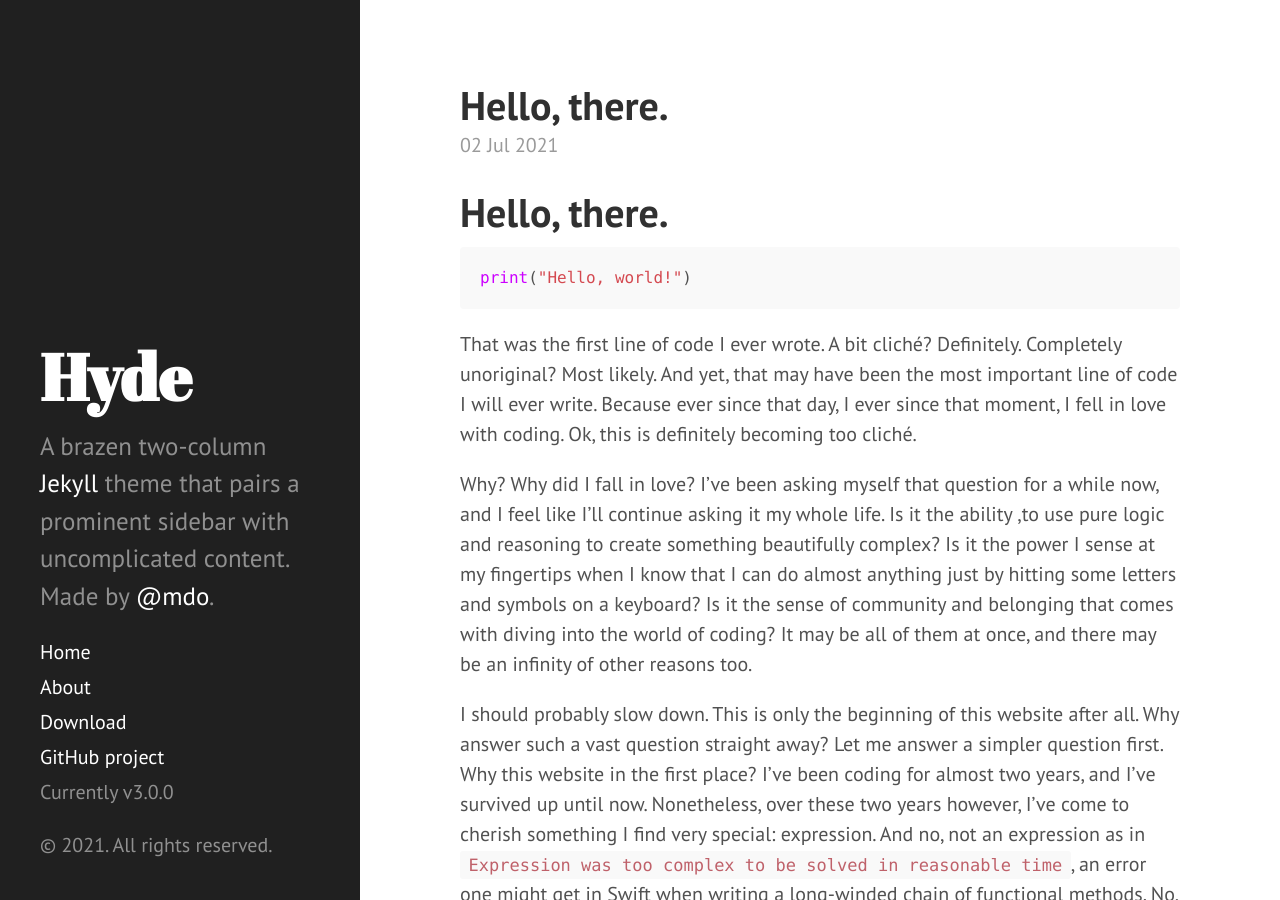
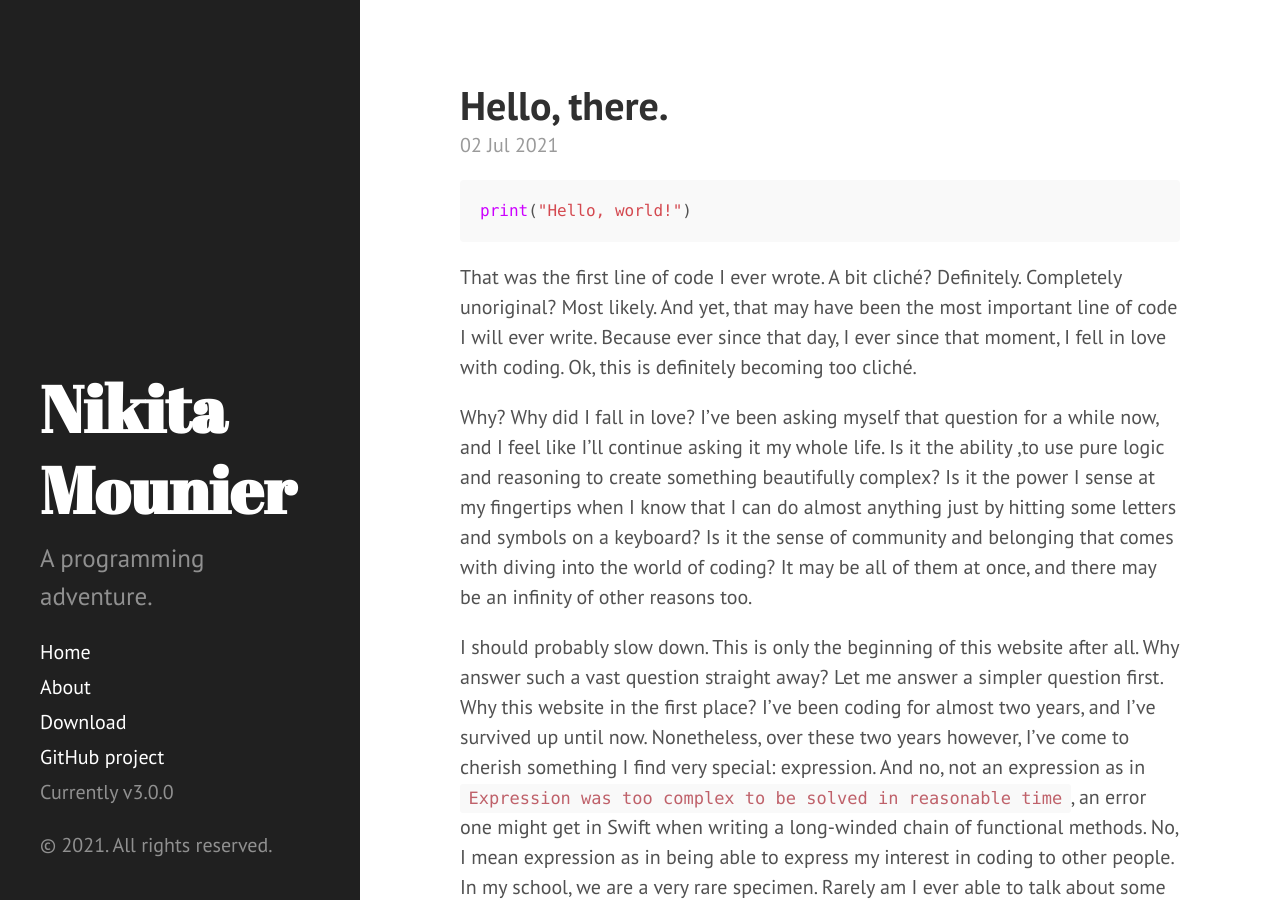
Before and after one commit to nikitamounier/nikitamounier.github.io, a Jekyll site: the page built from _posts/2021-07-02-hello-there.md, in a window 1280 px wide and 900 px high. Built offline with Jekyll 4.4.1, drawn with Linux system fonts in a browser that asks for light colours.

Commit message:
Edit config file

````diff
--- a/_config.yml
+++ b/_config.yml
@@ -1,15 +1,15 @@
 # Setup
-title:            Hyde
-tagline:          'A Jekyll theme'
-description:      'A brazen two-column <a href="https://jekyllrb.com" target="_blank">Jekyll</a> theme that pairs a prominent sidebar with uncomplicated content. Made by <a href="https://twitter.com/mdo" target="_blank">@mdo</a>.'
+title:            Nikita Mounier
+tagline:          'A programming adventure'
+description:      'A programming adventure.'
 url:              https://nikitamounier.github.io
 baseurl:          /
 paginate:         5
 
 # About and contact
 author:
-  name:           'Mark Otto'
-  url:            https://twitter.com/mdo
+  name:           'Nikita Mounier'
+  url:            https://twitter.com/nikitamounier
 
 # Gems
 plugins:
--- a/_posts/2021-07-02-hello-there.md
+++ b/_posts/2021-07-02-hello-there.md
@@ -2,8 +2,6 @@
 layout: post
 title: Hello, there.
 ---
-# Hello, there.
-
 ```swift
 print("Hello, world!")
 ```
````
Also changed, not shown: 1 other file.
